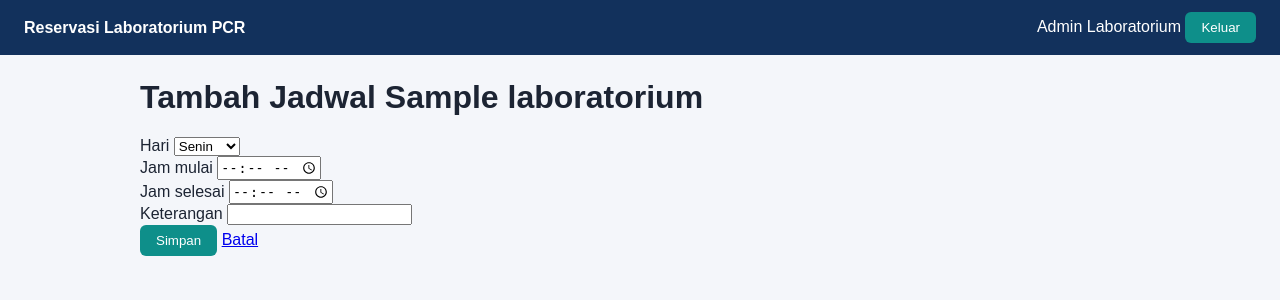
After one commit to ilham25si-web/SIRELAB-RESERVASI-LAB, a Laravel app: page /admin/laboratorium/1/jadwal/create in a window 1280 px wide. The commit adds this page. Shown: the top 300 px of the page. Run offline with Laravel 12, Linux system fonts and the light colour scheme; a user stored in the database is signed in; data comes from the database, SQL or seed files in the repository; tables that the repository leaves empty hold one stand-in row (values such as "Sample post"); parts of the project's set-up code (start-up, migrations or seed data) failed here and were passed over.

Commit message:
crud jadwal lab dengan nested resource

```diff
--- /dev/null
+++ b/app/Http/Controllers/AdminJadwalController.php
@@ -0,0 +1,72 @@
+<?php
+
+namespace App\Http\Controllers;
+
+use App\Models\JadwalLab;
+use App\Models\Laboratorium;
+use Illuminate\Http\Request;
+
+class AdminJadwalController extends Controller
+{
+    private function aturan(): array
+    {
+        return [
+            'hari'        => 'required|in:Senin,Selasa,Rabu,Kamis,Jumat,Sabtu,Minggu',
+            'jam_mulai'   => 'required',
+            'jam_selesai' => 'required|after:jam_mulai',
+            'keterangan'  => 'nullable|string|max:100',
+        ];
+    }
+
+    public function index(Laboratorium $laboratorium)
+    {
+        $jadwal = $laboratorium->jadwal()
+            ->orderByRaw("FIELD(hari, 'Senin','Selasa','Rabu','Kamis','Jumat','Sabtu','Minggu')")
+            ->orderBy('jam_mulai')
+            ->get();
+
+        return view('admin.jadwal.index', compact('laboratorium', 'jadwal'));
+    }
+
+    public function create(Laboratorium $laboratorium)
+    {
+        return view('admin.jadwal.create', compact('laboratorium'));
+    }
+
+    public function store(Request $request, Laboratorium $laboratorium)
+    {
+        $data = $request->validate($this->aturan());
+
+        $laboratorium->jadwal()->create($data);
+
+        return redirect()
+            ->route('admin.laboratorium.jadwal.index', $laboratorium->id_lab)
+            ->with('sukses', 'Jadwal berhasil ditambahkan.');
+    }
+
+    public function edit(JadwalLab $jadwal)
+    {
+        return view('admin.jadwal.edit', compact('jadwal'));
+    }
+
+    public function update(Request $request, JadwalLab $jadwal)
+    {
+        $data = $request->validate($this->aturan());
+
+        $jadwal->update($data);
+
+        return redirect()
+            ->route('admin.laboratorium.jadwal.index', $jadwal->id_lab)
+            ->with('sukses', 'Jadwal berhasil diperbarui.');
+    }
+
+    public function destroy(JadwalLab $jadwal)
+    {
+        $idLab = $jadwal->id_lab;
+        $jadwal->delete();
+
+        return redirect()
+            ->route('admin.laboratorium.jadwal.index', $idLab)
+            ->with('sukses', 'Jadwal berhasil dihapus.');
+    }
+}
--- /dev/null
+++ b/resources/views/admin/jadwal/_form.blade.php
@@ -0,0 +1,31 @@
+<div>
+    <label for="hari">Hari</label>
+    <select id="hari" name="hari">
+        @foreach (['Senin','Selasa','Rabu','Kamis','Jumat','Sabtu','Minggu'] as $h)
+            <option value="{{ $h }}" {{ old('hari', $jadwal->hari ?? '') === $h ? 'selected' : '' }}>{{ $h }}</option>
+        @endforeach
+    </select>
+    @error('hari') <small>{{ $message }}</small> @enderror
+</div>
+
+<div>
+    <label for="jam_mulai">Jam mulai</label>
+    <input type="time" id="jam_mulai" name="jam_mulai"
+           value="{{ old('jam_mulai', isset($jadwal) ? substr($jadwal->jam_mulai, 0, 5) : '') }}">
+    @error('jam_mulai') <small>{{ $message }}</small> @enderror
+</div>
+
+<div>
+    <label for="jam_selesai">Jam selesai</label>
+    <input type="time" id="jam_selesai" name="jam_selesai"
+           value="{{ old('jam_selesai', isset($jadwal) ? substr($jadwal->jam_selesai, 0, 5) : '') }}">
+    @error('jam_selesai') <small>{{ $message }}</small> @enderror
+</div>
+
+<div>
+    <label for="keterangan">Keterangan</label>
+    <input type="text" id="keterangan" name="keterangan" value="{{ old('keterangan', $jadwal->keterangan ?? '') }}">
+    @error('keterangan') <small>{{ $message }}</small> @enderror
+</div>
+
+<button type="submit">Simpan</button>
--- /dev/null
+++ b/resources/views/admin/jadwal/create.blade.php
@@ -0,0 +1,13 @@
+@extends('layouts.app')
+
+@section('Judul', 'Tambah Jadwal')
+
+@section('isi')
+    <h1>Tambah Jadwal {{ $laboratorium->nama_lab }}</h1>
+
+    <form method="POST" action="{{ route('admin.laboratorium.jadwal.store', $laboratorium->id_lab) }}">
+        @csrf
+        @include('admin.jadwal._form')
+        <a href="{{ route('admin.laboratorium.jadwal.index', $laboratorium->id_lab) }}">Batal</a>
+    </form>
+@endsection
--- a/resources/views/admin/laboratorium/index.blade.php
+++ b/resources/views/admin/laboratorium/index.blade.php
@@ -35,7 +35,7 @@
                     <td>
                         <a href="{{ route('admin.laboratorium.edit', $l->id_lab) }}">Edit</a>
                         <a href="{{ route('admin.laboratorium.fasilitas', $l->id_lab) }}">Fasilitas</a>
-
+                        <a href="{{ route('admin.laboratorium.jadwal.index', $l->id_lab) }}">Jadwal</a>
                         <form method="POST" action="{{ route('admin.laboratorium.destroy', $l->id_lab) }}"
                               onsubmit="return confirm('Yakin hapus laboratorium ini?')" style="display:inline">
                             @csrf
--- a/routes/web.php
+++ b/routes/web.php
@@ -7,6 +7,7 @@ use App\Http\Controllers\ReservasiController;
 use App\Http\Controllers\AdminReservasiController;
 use App\Http\Controllers\AdminLaboratoriumController;
 use App\Http\Controllers\AdminFasilitasController;
+use App\Http\Controllers\AdminJadwalController;
 
 
 Route::get('/', function () {
@@ -66,6 +67,10 @@ Route::middleware(['auth', 'role:admin'])
             ->name('laboratorium.fasilitas');
         Route::put('/laboratorium/{laboratorium}/fasilitas', [AdminLaboratoriumController::class, 'simpanFasilitas'])
             ->name('laboratorium.fasilitas.simpan');
+
+        Route::resource('laboratorium.jadwal', AdminJadwalController::class)
+            ->shallow()
+            ->except('show');
     });
 
 Route::patch('/reservasi/{reservasi}/setujui', [AdminReservasiController::class, 'setujui'])->name('reservasi.setujui');
```
Also changed, not shown: resources/views/admin/jadwal/edit.blade.php (added, +14 -0 lines), resources/views/admin/jadwal/index.blade.php (added, +38 -0 lines).
